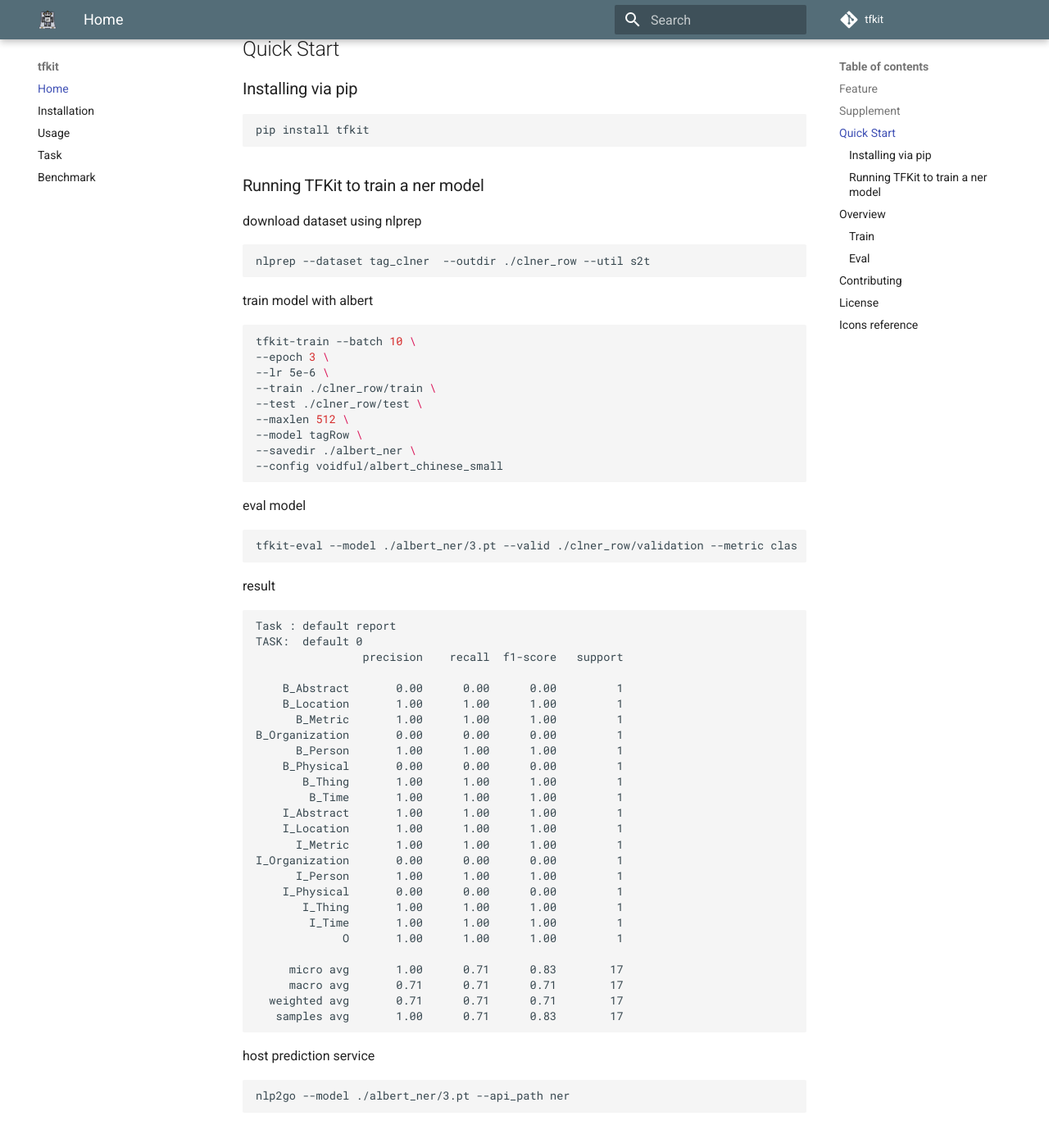
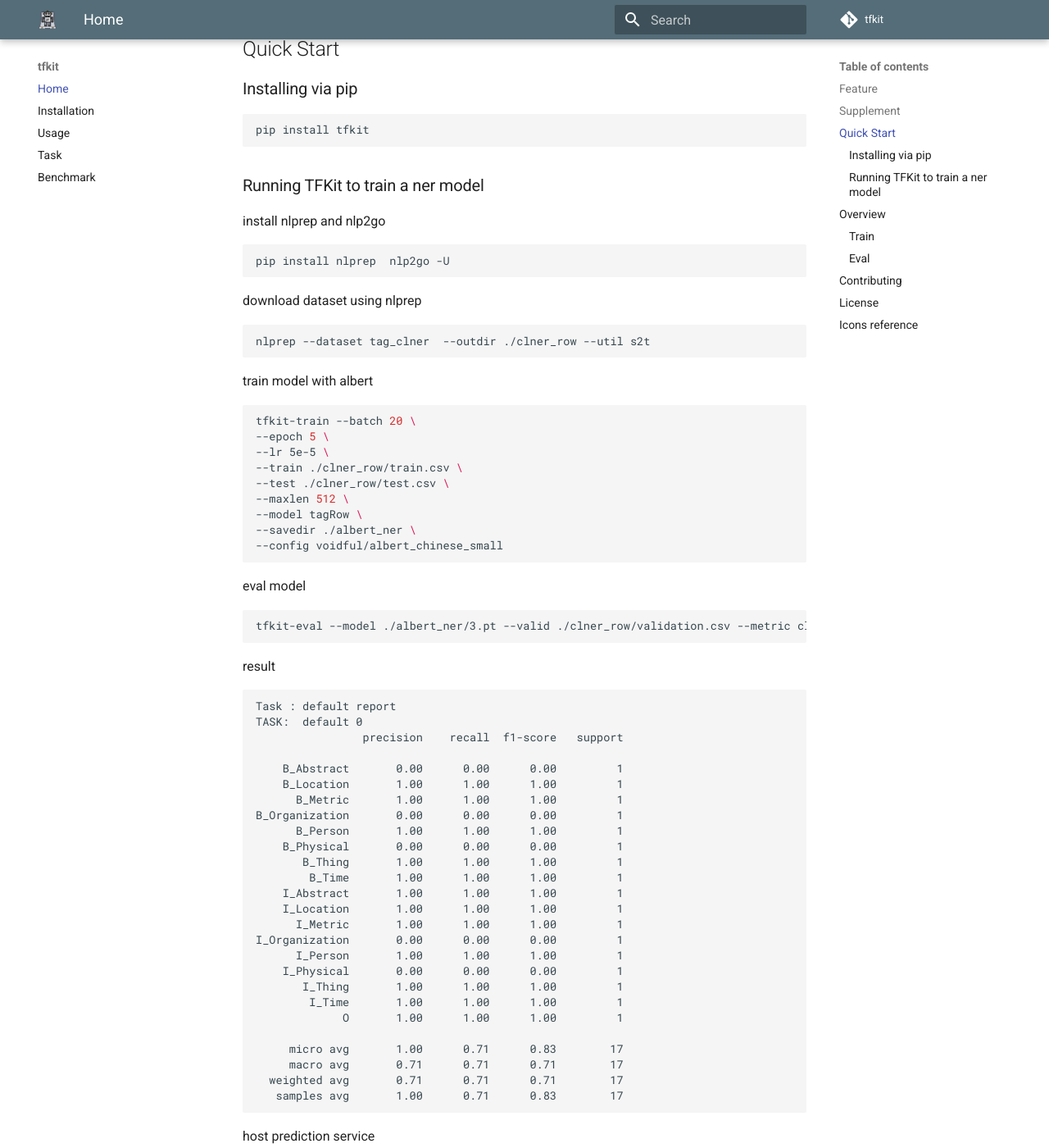
Before and after one commit to voidful/TFkit, an MkDocs documentation site: the page built from docs/index.md, in a window 1280 px wide and 1400 px high, scrolled down 1183 px. Shown: the whole window at 82% size. Built offline with MkDocs 1.6.1 and Material for MkDocs 9.7.7, drawn with Linux system fonts in a browser that asks for light colours; comment, search, counter and statistics services are not loaded; some of the changed text lies outside the part shown.

Commit message:
update1 doc update nlp2 requirement
Former-commit-id: 3ef2f7eff423075ec3c4df8a0c9e48f9dfd7c82e

````diff
--- a/docs/index.md
+++ b/docs/index.md
@@ -45,17 +45,21 @@
 pip install tfkit
 ```
 ### Running TFKit to train a ner model
+install nlprep and nlp2go
+```bash
+pip install nlprep  nlp2go -U
+```
 download dataset using nlprep
 ```bash
 nlprep --dataset tag_clner  --outdir ./clner_row --util s2t
 ```
 train model with albert
 ```bash
-tfkit-train --batch 10 \
---epoch 3 \
---lr 5e-6 \
---train ./clner_row/train \
---test ./clner_row/test \
+tfkit-train --batch 20 \
+--epoch 5 \
+--lr 5e-5 \
+--train ./clner_row/train.csv \
+--test ./clner_row/test.csv \
 --maxlen 512 \
 --model tagRow \
 --savedir ./albert_ner \
@@ -63,7 +67,7 @@
 ```
 eval model
 ```bash
-tfkit-eval --model ./albert_ner/3.pt --valid ./clner_row/validation --metric clas
+tfkit-eval --model ./albert_ner/3.pt --valid ./clner_row/validation.csv --metric clas
 ```
 result
 ```text
--- a/requirements.txt
+++ b/requirements.txt
@@ -2,7 +2,7 @@
 tensorboardX
 torch
 sklearn
-nlp2>=1.7.1
+nlp2>=1.8.2
 matplotlib
 tqdm>=4.45.0
 inquirer
--- a/setup.py
+++ b/setup.py
@@ -2,7 +2,7 @@
 
 setup(
     name='tfkit',
-    version='0.3.47',
+    version='0.3.48',
     description='Transformers kit - NLP library for different downstream tasks, built on huggingface project ',
     url='https://github.com/voidful/TFkit',
     author='Voidful',
@@ -25,7 +25,7 @@
         "torch",
         "sklearn",
         "matplotlib",
-        "nlp2>=1.7.1",
+        "nlp2>=1.8.2",
         "tqdm>=4.45.0",
         "inquirer"
     ],
````
Also changed, not shown: other parts of docs/index.md (+3 -0 lines), README.md (+11 -4 lines).
